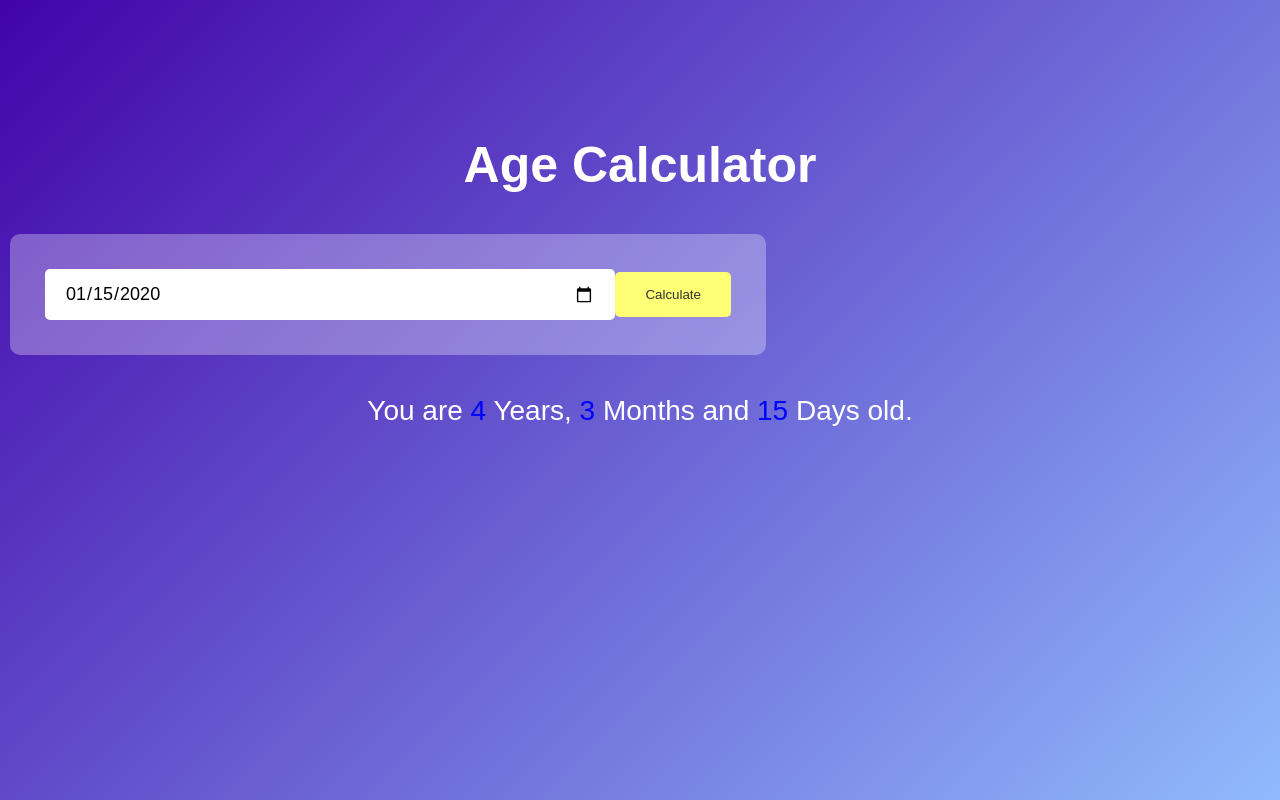
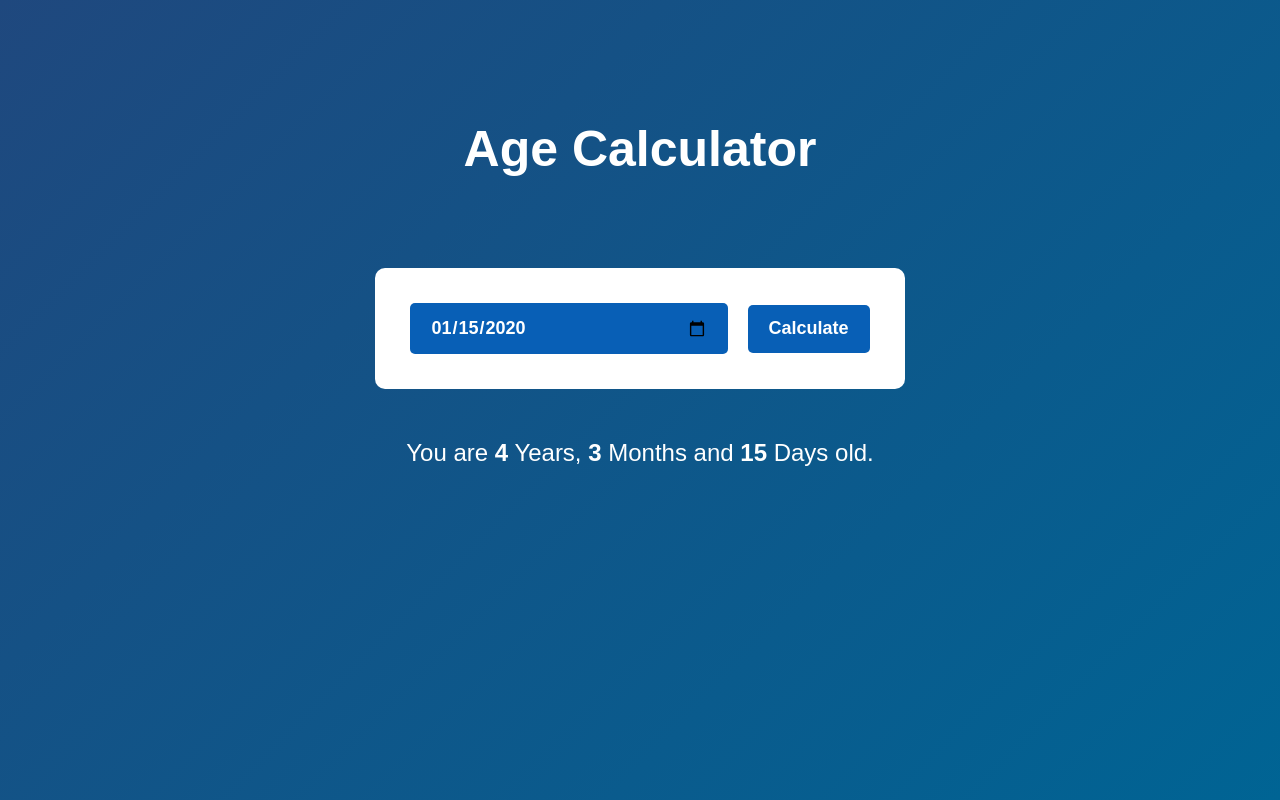
Before and after one commit to Ruchakhadatkar/TechAlpha_Age_Calculator, a plain HTML site: page index.html in a window 1280 px wide. Both pictures are taken after typing "2020-01-15" into the empty fields and a click on the button "Calculate". Drawn offline with Linux system fonts and the light colour scheme.

Commit message:
bugs fixed

```diff
--- a/index.css
+++ b/index.css
@@ -7,29 +7,33 @@
 .container {
   width: 100%;
   height: 100vh;
-  background: linear-gradient(135deg, #4203a9, #90bafc);
+  /* background: linear-gradient(135deg, #5465ff, #788bff); */
+  background: linear-gradient(135deg, #1f487e, #006494);
+
   color: #ffffff;
   padding: 10px;
   text-align: center;
 }
 .calculator {
   width: 100%;
-  margin-top: 10%;
+  margin-top: 40px;
 }
 .heading h1 {
   font-size: 50px;
   margin-bottom: 40px;
+  margin-top: 110px;
   /* text-transform: uppercase; */
 }
 .input-container {
-  margin: 40px 0px;
+  margin: 90px auto;
   padding: 35px;
   border-radius: 10px;
-  background: rgba(255, 255, 255, 0.3);
+  background-color: white;
   display: flex;
   align-items: center;
-  width: 60%;
+  width: 42%;
   justify-content: center;
+  margin-bottom: 50px;
 }
 .input-container input {
   flex: 1;
@@ -39,20 +43,40 @@
   font-size: 18px;
   border-radius: 5px;
   position: relative;
+  background-color: #085fb6;
+  margin-right: 20px;
+  color: white;
+  font-weight: 600;
 }
 .input-container button {
-  background: #ffff76;
+  background-color: #085fb6;
   border: 0;
   outline: 0;
-  padding: 15px 30px;
-  font-weight: 500;
+  /* padding: 15px 30px; */
+  font-weight: 600;
   border-radius: 5px;
-  color: #333333;
+  color: white;
   cursor: pointer;
+  height: 48px;
+  width: 122px;
+  font-size: 18px;
+  text-align: center;
 }
-#result{
-    font-size: 28px;
+#result {
+  font-size: 24px;
+  font-weight: 400;
 }
-#result span{
-    color: blue;
+#result span {
+  font-weight: 600;
+  /* font-size: 24px; */
 }
+
+
+@media screen and (max-width: 768px) {
+    .input-container{
+        width: 70%;
+    }
+    .container{
+        height: 100%;
+    }
+  }
```
